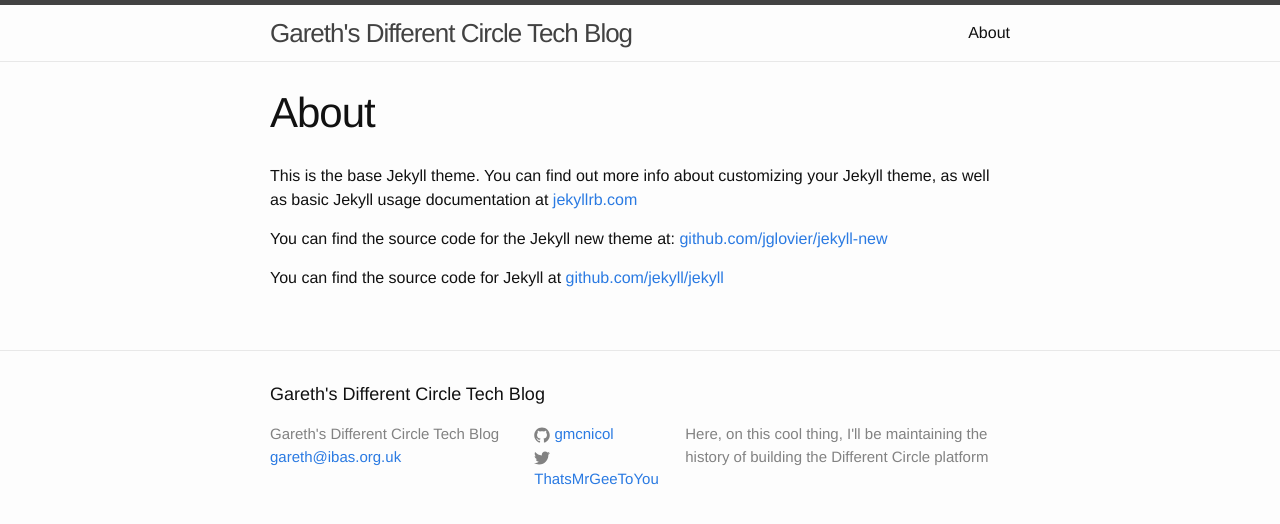
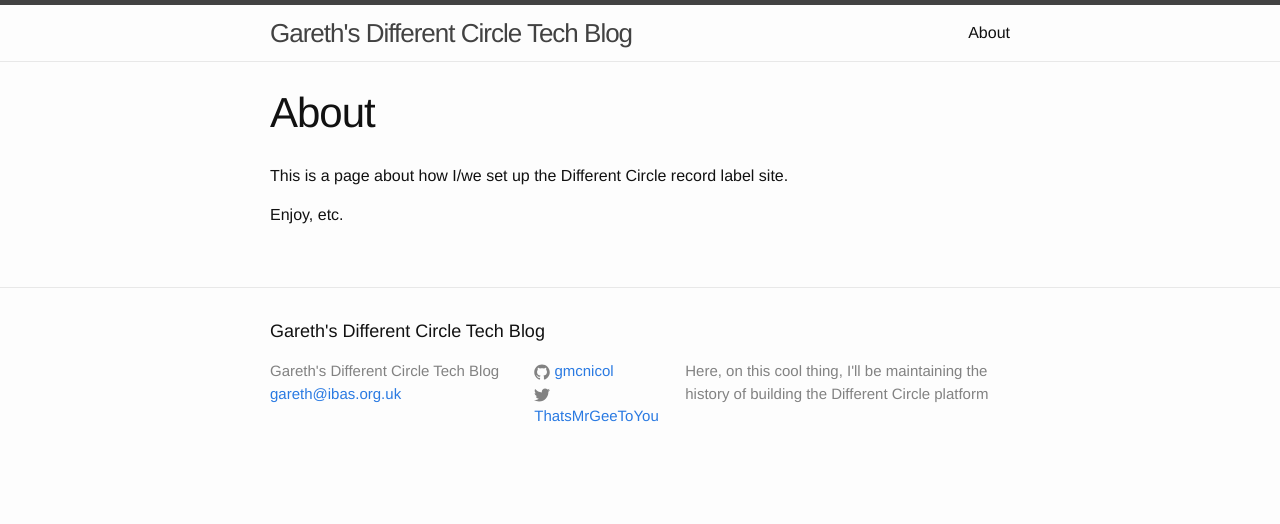
Before and after one commit to gmcnicol/gmcnicol.github.io, a Jekyll site: the page built from about.md, in a window 1280 px wide. Shown: the top 524 px of the page. Built offline with Jekyll 4.4.1, drawn with Linux system fonts in a browser that asks for light colours.

Commit message:
updating about page :-)

```diff
--- a/about.md
+++ b/about.md
@@ -2,10 +2,9 @@
 layout: page
 title: About
 permalink: /about/
+
 ---
 
-This is the base Jekyll theme. You can find out more info about customizing your Jekyll theme, as well as basic Jekyll usage documentation at [jekyllrb.com](http://jekyllrb.com/)
+This is a page about how I/we set up the Different Circle record label site.
 
-You can find the source code for the Jekyll new theme at: [github.com/jglovier/jekyll-new](https://github.com/jglovier/jekyll-new)
-
-You can find the source code for Jekyll at [github.com/jekyll/jekyll](https://github.com/jekyll/jekyll)
+Enjoy, etc.
```
